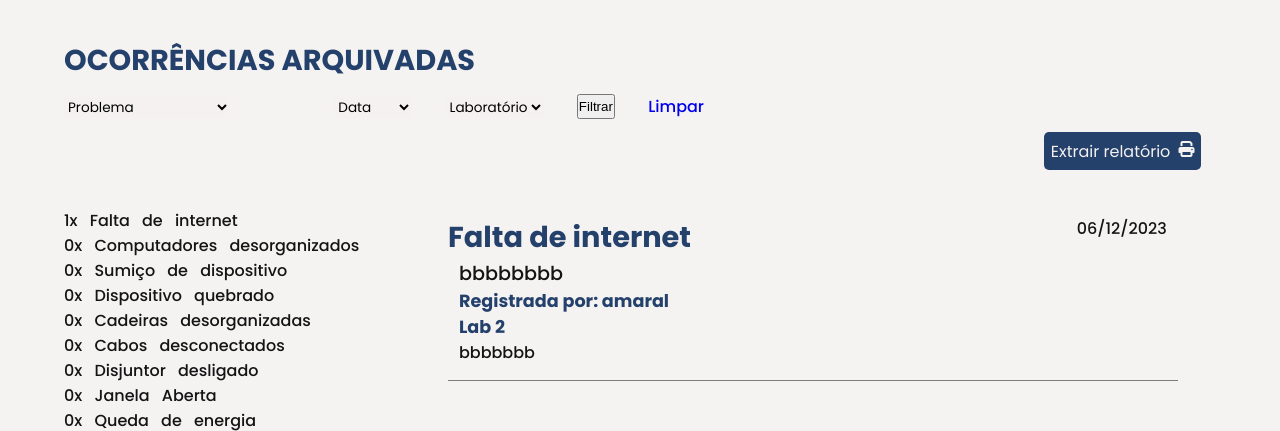
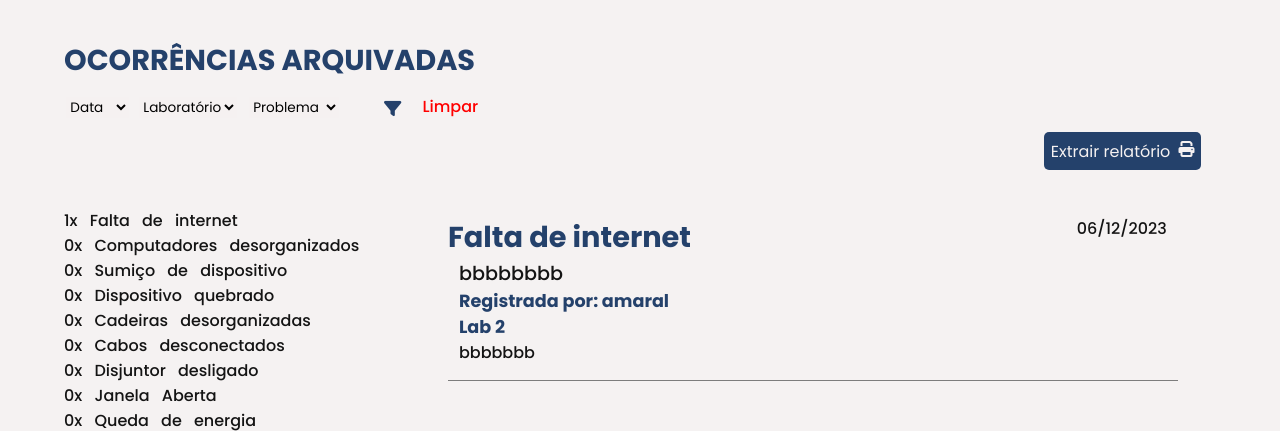
Before and after one commit to TCC2023insv/MonitoraLab, a PHP site: page /usuarios/diretoria/ocorrencias-arquivadas.php?problema=&data=&lab= in a window 1280 px wide. Shown: the part 68-499 px from the top of the page. Run offline with PHP 8.4, Linux system fonts and the light colour scheme; the visitor is signed in with stand-in values (Sample User, id 1); data comes from the database, SQL or seed files in the repository; some libraries are stand-ins or nearby versions.

Commit message:
arrumando o filtro

```diff
--- a/css/cores.css
+++ b/css/cores.css
@@ -56,4 +56,5 @@
     --miniatura: #fefefe;
     --fundo-foto:  #090808;
     --icone-login:#fefefe;
+    --vermelho-2: #d83b3b;
 }
--- a/css/ocorrencias-arquivadas.css
+++ b/css/ocorrencias-arquivadas.css
@@ -268,16 +268,18 @@ button:hover{
 
 #problema{
     border: none;
-    width: 70%;
+    width: 38%;
     font-family: 'Poppins', sans-serif;
     font-size: 85%;
+    margin-left: -60%;
 }
 
 #data{
     border: none;
-    width: auto;
+    width: 80%;
     font-family: 'Poppins', sans-serif;
     font-size: 85%;
+    margin-left: 3%;
 }
 
 #laboratorio{
@@ -285,29 +287,34 @@ button:hover{
     width: auto;
     font-family: 'Poppins', sans-serif;
     font-size: 85%;
+    margin-left: -80%;
 }
 
 .fa-filter{
-    font-size: 100%;
+    font-size: 130%;
+    background-color: transparent;
+    border: none;
+    color: var(--fundo-botao);
+    margin: -0.5% 0 0 -25%;
+    position: absolute;
+    cursor: pointer;
+}
+
+.fa-filter:hover{
+    margin: -0.5% 0 0 -12%;
+    position: absolute;
 }
 
 a.limpar{
-    color: var(--vermelho-2);
-}
-
-.btn-filtrar{
-    font-family: 'Poppins' , sans-serif;
-    font-size: 95%;
-    padding: 0.3%;
-    width: 6%;
-    background-color: transparent;
-    border-radius: 5px;
-    border: 1px solid var(--azul-1);
-    color: var(-azul-1);
+    color: red;
+    margin: 0 0 0 28%;
     position: absolute;
-    margin: -0.3% 39.5%;
 }
 
 select{
     background-color: var(--branco-1);
 }
+
+button{
+    border: none;
+}
--- a/usuarios/diretoria/ocorrencias-arquivadas.php
+++ b/usuarios/diretoria/ocorrencias-arquivadas.php
@@ -118,20 +118,6 @@
         </nav>
         <h2>Ocorrências Arquivadas</h2>
         <form method="post" action="../../php/classes/usuarios.php" id="pai">
-            <div id="Problema">
-                <select id="problema" name="problema" title="problema">
-                    <option value="">Problema</option>
-                    <option value="Falta de internet">Falta de internet</option>
-                    <option value="Computadores desorganizados">Computadores desorganizados</option>
-                    <option value="Sumiço de dispositivos">Sumiço de dispositivo</option>
-                    <option value="Dispositivo quebrado">Dispositivo quebrado</option>
-                    <option value="Cadeiras desorganizadas">Cadeiras desorganizadas</option>
-                    <option value="Cabos desconectados">Cabos desconectados</option>
-                    <option value="Disjuntor desligado">Disjuntor desligado</option>
-                    <option value="Janela aberta">Janela aberta</option>
-                    <option value="Queda de energia">Queda de energia</option>
-                </select>
-            </div>
 
             <div id="Data">
                 <select id="data" name="data" title="data">
@@ -151,8 +137,23 @@
                     <option value="Lab 4">Lab 4</option>
                 </select>
             </div>
-            <button type="submit" name="filtro">Filtrar</button>
-            <a href="../../php/classes/usuarios.php?limpar=true">Limpar</a>
+
+            <div id="Problema">
+                <select id="problema" name="problema" title="problema">
+                    <option value="">Problema</option>
+                    <option value="Falta de internet">Falta de internet</option>
+                    <option value="Computadores desorganizados">Computadores desorganizados</option>
+                    <option value="Sumiço de dispositivos">Sumiço de dispositivo</option>
+                    <option value="Dispositivo quebrado">Dispositivo quebrado</option>
+                    <option value="Cadeiras desorganizadas">Cadeiras desorganizadas</option>
+                    <option value="Cabos desconectados">Cabos desconectados</option>
+                    <option value="Disjuntor desligado">Disjuntor desligado</option>
+                    <option value="Janela aberta">Janela aberta</option>
+                    <option value="Queda de energia">Queda de energia</option>
+                </select>
+            </div>
+            <button type="submit" name="filtro"><i class="fa-solid fa-filter"></i></button>
+            <a class="limpar" href="../../php/classes/usuarios.php?limpar=true">Limpar</a>
         </form>
         <!-- <div class="filtros">
                 <label class="filtro-selecionado">FILTRO(S):</label>
```
